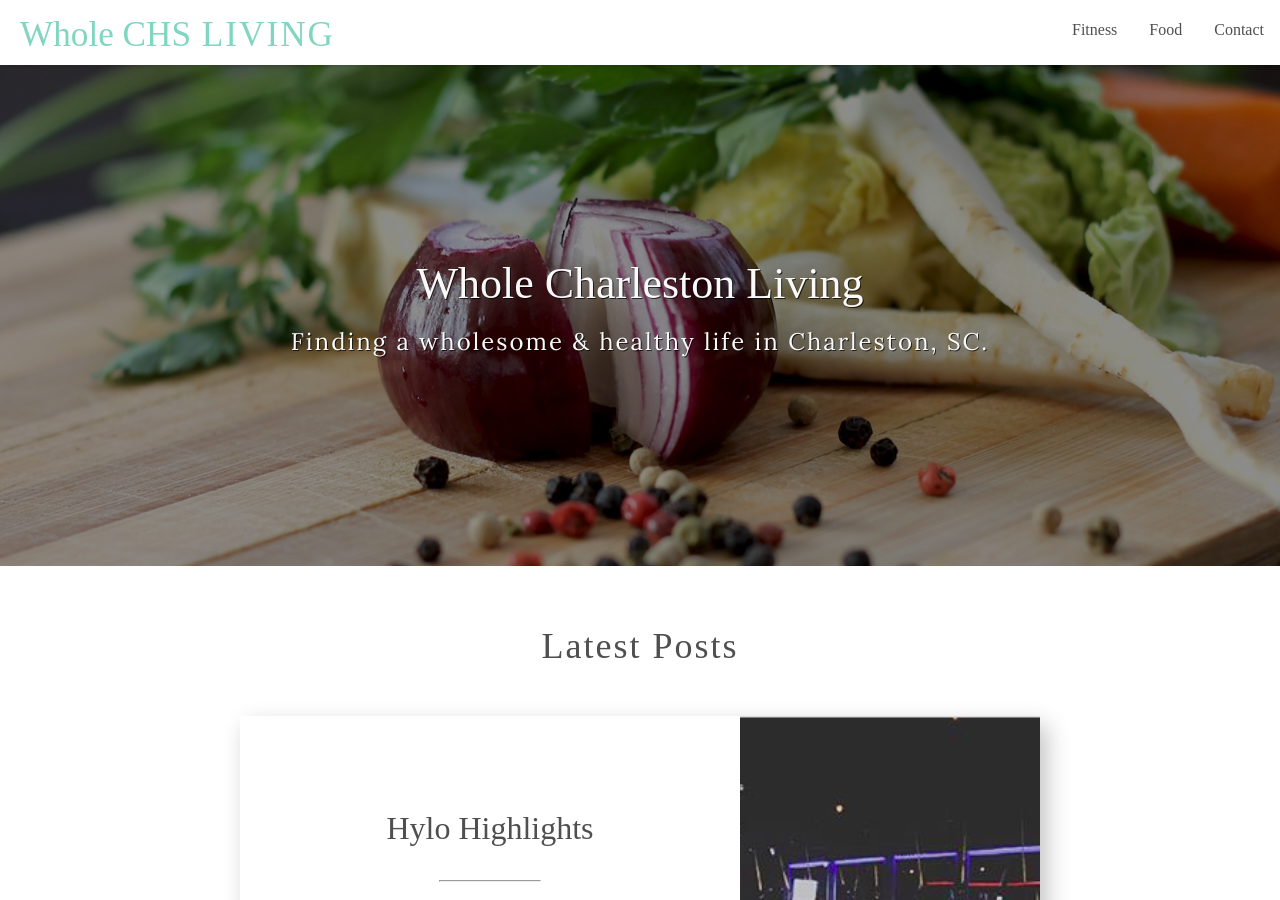
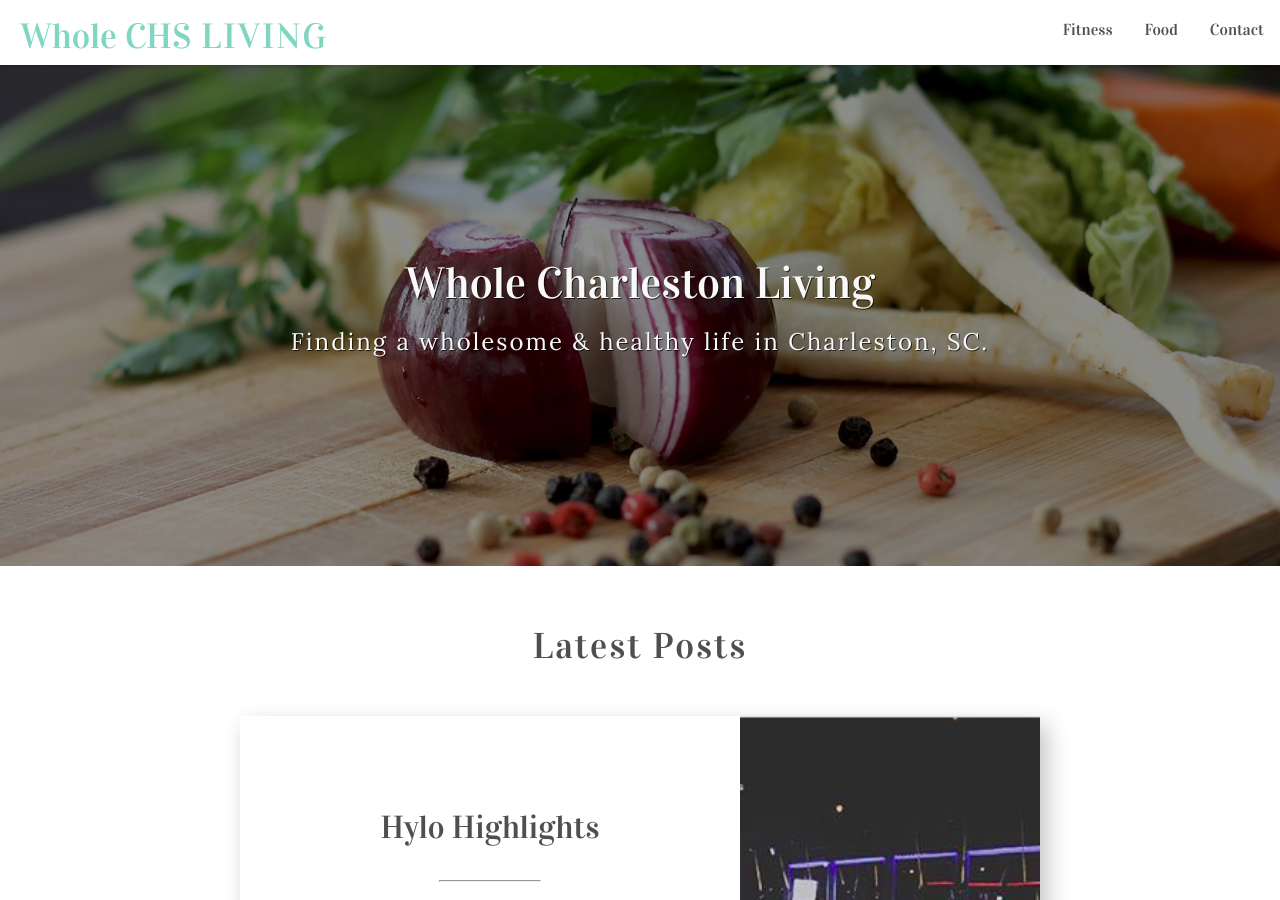
Before and after one commit to dmarooney1105/wholechsliving, a Jekyll site: the page built from index.md, in a window 1280 px wide and 900 px high. Built offline with Jekyll 4.4.1, drawn with Linux system fonts in a browser that asks for light colours; nearby versions of some CDN libraries; some web fonts are replaced.

Commit message:
Updated '_layouts/default.html' via CloudCannon

```diff
--- a/_layouts/default.html
+++ b/_layouts/default.html
@@ -6,6 +6,7 @@
     <meta name="viewport" content="width=device-width" />
     <link rel="stylesheet" href="/css/styles.css">
     <link rel="stylesheet" href="/images/icons/webfont/webfont.css">
+    <link href="https://fonts.googleapis.com/css?family=Lora|Vidaloka" rel="stylesheet">
     <link rel="stylesheet" href="/images/icons/icon-font/styles.css">
     <link href="https://fonts.googleapis.com/css?family=Raleway:300,300i,400,400i,500,500i|Source+Sans+Pro:300,300i,400,400i,600,600i,700,700i|Source+Serif+Pro:400,600,700|Roboto+Condensed:300,400" rel="stylesheet">
     <link href="https://fonts.googleapis.com/css?family=Lora" rel="stylesheet">
```
